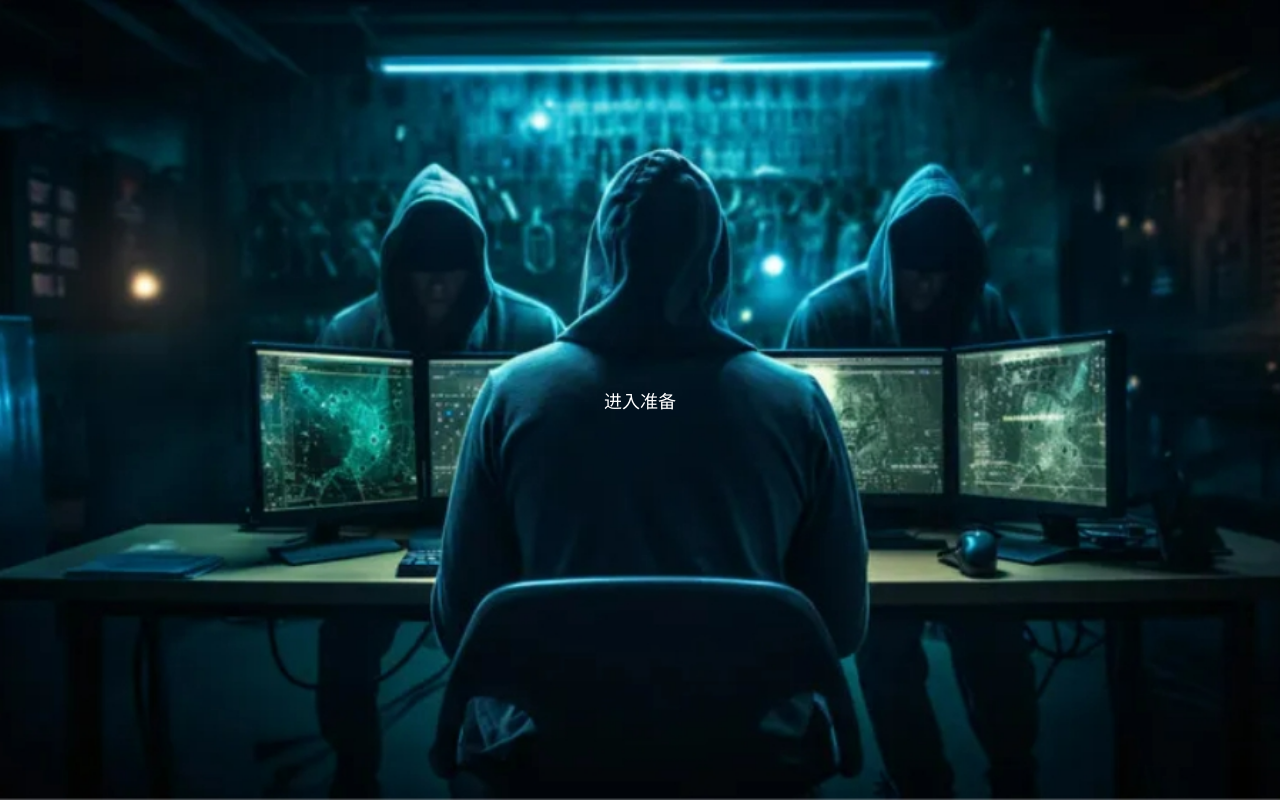
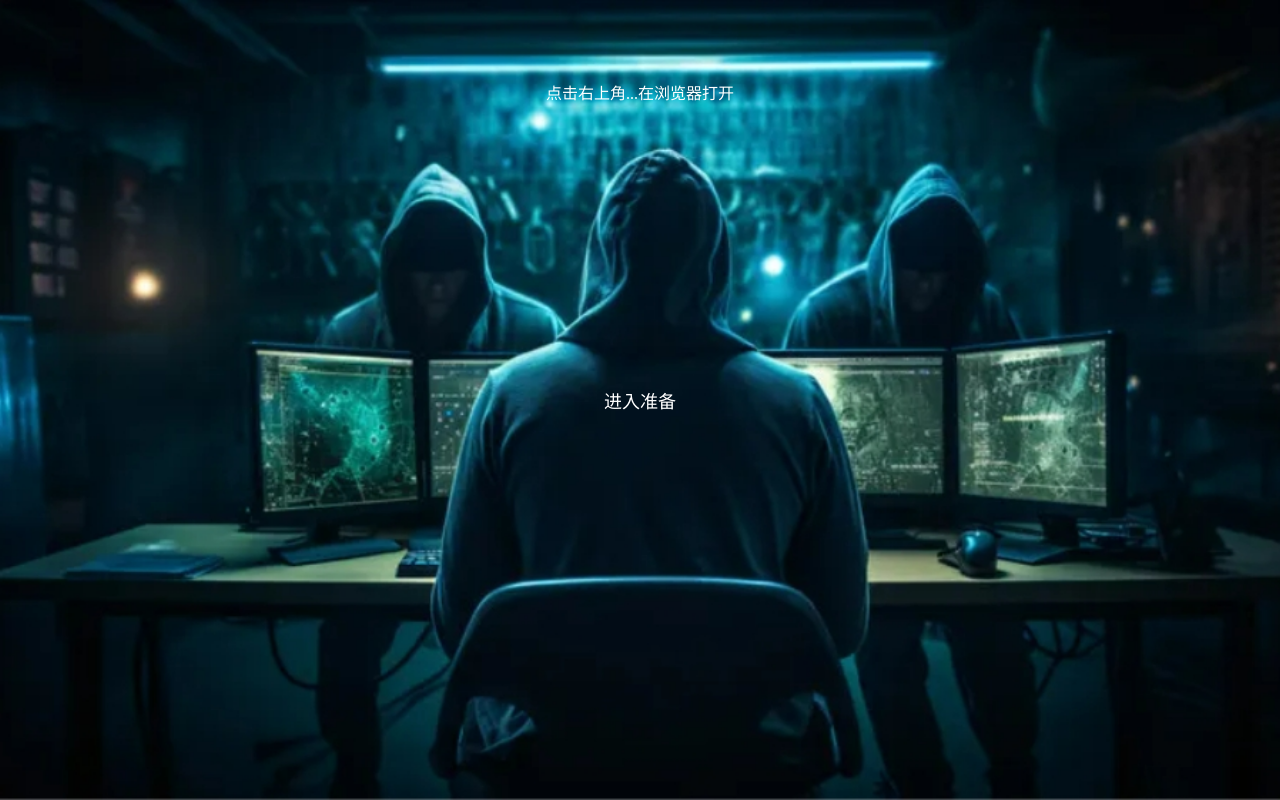
Before and after one commit to morninglihgt/darkweb, a plain HTML site: page index.html in a window 1280 px wide. Drawn offline with Linux system fonts and the light colour scheme.

Commit message:
Update index.html

```diff
--- a/index.html
+++ b/index.html
@@ -23,6 +23,16 @@
       background-repeat: no-repeat;
     }
 
+    /* 新增提示语句的样式 */
+   .prompt {
+      position: absolute;
+      top: 10%;
+      left: 50%;
+      transform: translateX(-50%);
+      color: white;
+      font-size: 16px;
+    }
+
     /* 按钮样式 */
     button {
       border: none;
@@ -39,6 +49,8 @@
 </head>
 
 <body>
+  <!-- 添加提示语句 -->
+  <div class="prompt">点击右上角...在浏览器打开</div>
   <button onclick="window.location.href = 'yaoqing.html';">进入准备</button>
 </body>
 
```
